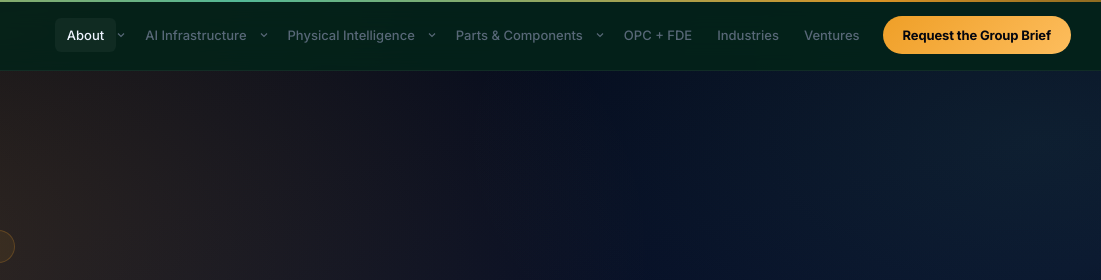
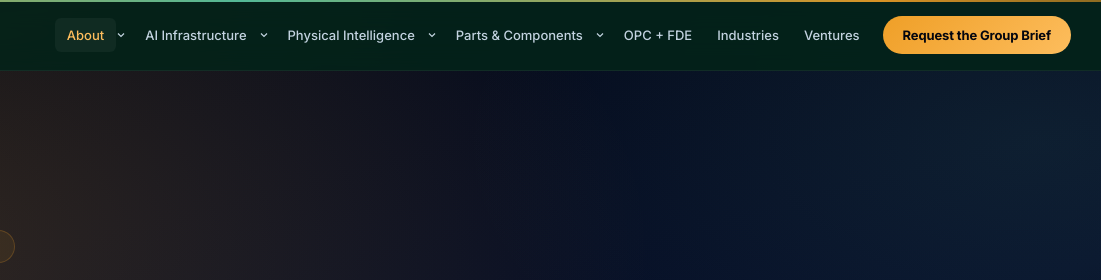
Before and after one commit to MAXAIOZ/dnycrossbordergroup-site, an Astro site: page /about in a window 1280 px wide. Shown: the top 280 px of the page, 179-1280 px from the left. Built offline with nearby package versions, Linux system fonts and the light colour scheme; Astro itself is replaced by a stand-in of ours; animation ran at ten frames a second.

Commit message:
Brighten primary nav text for readability on deep-green header
- nav links: #586878 (2.99:1) -> #C3D3E0 (11.2:1) via new --nav-t token
- hover: #EEF4FF, active (current section): #FDBD5D gold with glass chip
- dropdown chevron: #586878 -> #C3D3E0, hover #EEF4FF
- dropdown descriptions: #586878 -> #A0B4C8 (8.0:1)
Style-only; no markup, copy, layout or token changes elsewhere.

```diff
--- a/public/assets/css/group.css
+++ b/public/assets/css/group.css
@@ -16,8 +16,9 @@
 .nav-item > a { display: inline-flex; align-items: center; }
 .sub-toggle {
   display: inline-grid; place-items: center; width: 22px; height: 26px; margin-left: -6px;
-  background: none; border: 0; color: var(--t3); cursor: pointer; border-radius: 6px;
+  background: none; border: 0; color: var(--nav-t); cursor: pointer; border-radius: 6px;
 }
+.sub-toggle:hover { color: var(--t1); }
 .sub-toggle svg { transition: transform var(--t); }
 .nav-item-cta .sub-toggle { margin-left: 2px; }
 .sub-menu {
@@ -33,7 +34,7 @@
 .sub-menu-right { left: auto; right: 0; min-width: 190px; }
 .site-nav .sub-link { display: grid; gap: 2px; padding: 9px 12px; white-space: normal; }
 .sub-label { color: var(--t1); font-size: 13.5px; font-weight: 600; }
-.sub-desc { color: var(--t3); font-size: 12px; line-height: 1.4; }
+.sub-desc { color: var(--t2); font-size: 12px; line-height: 1.4; }
 .site-nav .sub-link:hover .sub-label { color: var(--gold-lt); }
 @media (min-width: 1141px) {
   .nav-item.has-sub:hover > .sub-menu,
--- a/public/assets/css/styles.css
+++ b/public/assets/css/styles.css
@@ -29,6 +29,8 @@
   --t1: #EEF4FF;
   --t2: #A0B4C8;
   --t3: #586878;
+  /* Nav text: readable on the deep-green header (11.2:1 vs #04201A) */
+  --nav-t: #C3D3E0;
 
   /* Borders */
   --b0: rgba(255,255,255,.055);
@@ -221,15 +223,18 @@ p + p { margin-top: 12px }
 .site-nav a {
   font-size: 13px;
   font-weight: 500;
-  color: var(--t3);
+  color: var(--nav-t);
   padding: 6px 12px;
   border-radius: var(--r-xs);
   transition: color var(--t), background var(--t);
   white-space: nowrap;
 }
 
-.site-nav a:hover,
-.site-nav a.active { color: var(--t1); background: var(--glass) }
+.site-nav a:hover { color: var(--t1); background: var(--glass) }
+
+.site-nav a.active { color: var(--gold-lt); background: var(--glass) }
+
+.site-nav a.active:hover { color: var(--gold-lt) }
 
 .nav-cta {
   margin-left: 10px;
```
